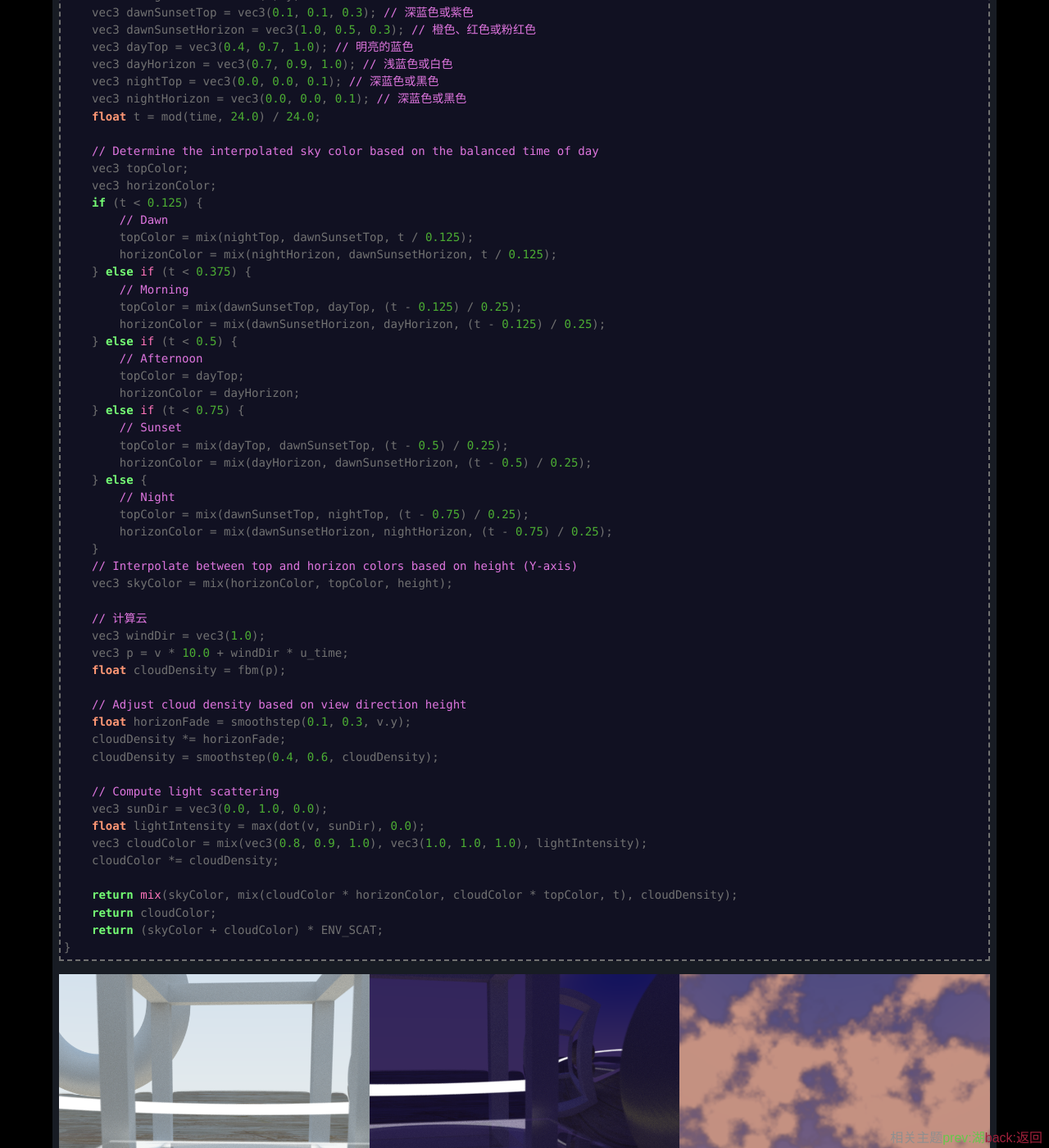
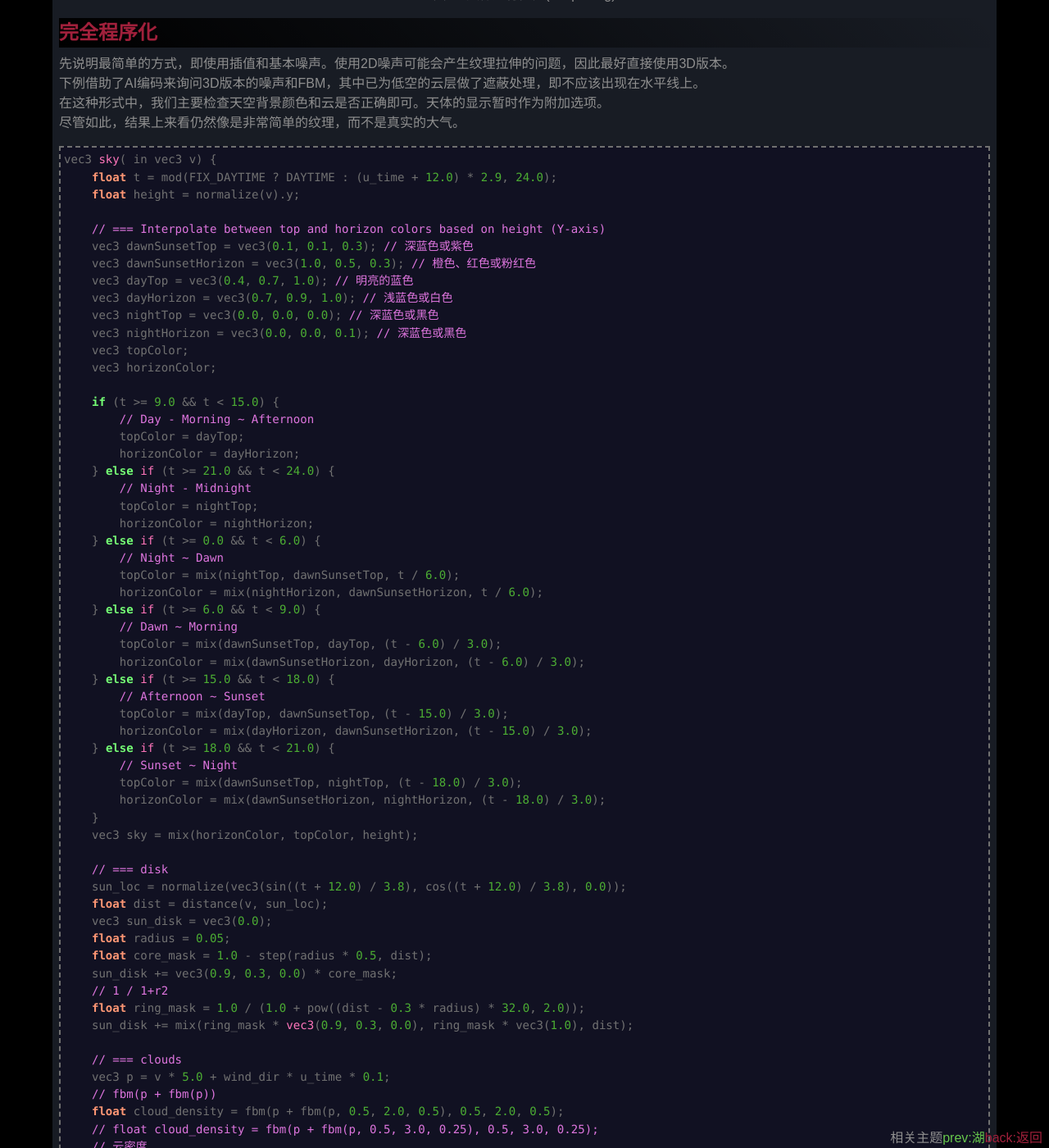
Before and after one commit to mosfetrb/mosfetrb.github.io, a Jekyll site: the page built from _posts/scene/2025-02-17-atmosphere.md, in a window 1280 px wide and 1400 px high, scrolled down 1541 px. Shown: the whole window at 82% size. Built offline with Jekyll 4.4.1, drawn with Linux system fonts in a browser that asks for light colours; some of the changed text lies outside the part shown.

Commit message:
edit post

````diff
--- a/_posts/scene/2025-02-17-atmosphere.md
+++ b/_posts/scene/2025-02-17-atmosphere.md
@@ -5,7 +5,10 @@ author: mosfet
 category: scene
 tags: 场景
 ---
-尽管本文的主题是对环境的建模，但这种模型的构建与一般对象所具有的曲面、仿射等属性无直接关系，换句话说，不是一般几何实体或者属于对象集，处理的方式也多种多样，因此放在这个分类里。
+本文探讨建模通用环境的方法，由于可能不涉及对象，处理的方式也多种多样。
+通常来说这点类似于动画的核心方式，要么是程序化的，要么是物理模拟。
+而然，选择特定的渲染方式也起决定性作用。如果提供路径追踪，那么可以自然地将云层建模为实体并计算着色。
+本文确实使用了路径追踪的SDF渲染器，以提供这种可能性。
 <hr>
 
 <div class="x la bdl2 pdl2 sk bg-gunmetal05 tx-antiqueRuby1">
@@ -34,9 +37,15 @@ tags: 场景
   </pre>
 </div>
 
-最近我正在尝试创建尽可能真实的天空，就像独自探索一个新的主题一样，这需要理论。说到图形学无非是对物理和数学的程序化，如果没有充足的物理和数学知识(甚至哲学)并倒置整个过程会损失意义吗？目前，我认为这不是必要前提。
-另一个值得考虑的问题是，究竟要模拟到什么程度才满意？最简单情况下只需要线性插值，实际上这高度符合现实。但不随任何时间、太阳的角度变化。那么，如果越来越精确，是否需要为它们建立实体？这些巨型模型需要开始公转和自转，而观察者位于远处。（在程序上，让太阳绕地球转是没问题的，这样会简化问题 ）对于这个问题，姑且不认为完全基于物理是可行的，最好只做简化计算，这也导致了最基本的线性经验，尽管它很简单但却很实用。
-最后我要强调一点思考技巧，应该意识到——模拟可从观察者的视角考虑问题从而简化计算。可见场景，即表面或光照的结果，只是世界上某个部分中自我辐射的球系所看到的(即地面的上半球体、底部包含大气层和地面，上部分几乎真空)。这种直觉与相对论之类的理论对空间的观察有一定相似。
+最近我正在尝试创建尽可能真实的天空，或者说场景的通用外环境。
+就像以往独自探索一个新的主题一样，这需要理论，图形学无非是对物理和数学的程序化，如果没有充足的概念(甚至哲学)并倒置整个过程会损失意义吗？目前，我认为这不是必要前提。
+另一个值得考虑的问题是——究竟要为模拟的真实度达到什么水平？典型情况下，插值即可完成任务，实际上这也基本高度符合现实。只是不能随着任何时间、太阳的角度变化。这种技术称为程序化的，为特定事实产生了相当急切简化解决方案，这个方法可以扩展到随时间更新大气的颜色，并产生天体的圆盘使其产生特定轨迹运动、附带有噪声生成的云层等效果。实际上，笔者在大多数情况下都使用了它们。而然，它们本质上不是真正的对象，理论上无法直接参与场景照明，最后必然出现单独着色的尴尬情况。
+
+另一个方向是现实主义的。例如你考虑为它们建立对象，这些巨型模型需要开始公转和自转。并遵从所有照明规律，直到光线到达眼睛。或者我们一旦确定达到某种真实水平就简化计算并转为第一种策略。
+
+对于这个问题，笔者姑且不认为完全基于物理是可行的，最好只做简化计算或者完成必要部分，如前所述，简化最极端的例子是完全程序化的经验，尽管很简单但却很实用。
+
+最后我要强调一点思考技巧，应该意识到——从观察者的角度思考模拟场景。思考观察者会看见什么，这就是最终目的。由于我们处于辐射球系中，即使大气不存在，我们可以令只未命中对象的光线返回程序化环境，以达成一种假象，这就是为什么这种程序化方式很有用且流行的原因之一。
 <div class="x gr txac">
   <div class="x la flex mg0">
     <div class="x la item4-lg item12 pd0">
@@ -46,86 +55,104 @@ tags: 场景
        <img src="/assets/g/2-2.jpg">
     </div>
   </div>
-  <p>图1：太阳和地球(deepai.org)</p>
+  <p>图1：天体运行直觉(deepai.org)</p>
 </div>
 
-## 程序性纹理
-先说明最简单的模拟方式，即使用噪声和线性插值。使用2D噪声可能会产生纹理拉伸的问题，因此最好使用3D版本。
-下例是用AI编码的，其中已为低水平高度的云层做了删除处理。
-我们主要检查天空颜色和云是否正确(如果可以着色，那么也要检查着色方式)，因此先搁置天体的显示。
+## 完全程序化
+先说明最简单的方式，即使用插值和基本噪声。使用2D噪声可能会产生纹理拉伸的问题，因此最好直接使用3D版本。
+下例借助了AI编码来询问3D版本的噪声和FBM，其中已为低空的云层做了遮蔽处理，即不应该出现在水平线上。
+在这种形式中，我们主要检查天空背景颜色和云是否正确即可。天体的显示暂时作为附加选项。
+尽管如此，结果上来看仍然像是非常简单的纹理，而不是真实的大气。
 ```cpp
-vec3 sky( in vec3 v, in float time) {
-    // return mix(vec3(1.0), vec3(0.5, 0.7, 1.0), smoothstep(0.0, 0.7, 0.5 * (v.y + 1.0)));
+vec3 sky( in vec3 v) {
+    float t = mod(FIX_DAYTIME ? DAYTIME : (u_time + 12.0) * 2.9, 24.0);
+    float height = normalize(v).y;
 
-    float height = normalize(v).y;
+    // === Interpolate between top and horizon colors based on height (Y-axis)
     vec3 dawnSunsetTop = vec3(0.1, 0.1, 0.3); // 深蓝色或紫色
     vec3 dawnSunsetHorizon = vec3(1.0, 0.5, 0.3); // 橙色、红色或粉红色
     vec3 dayTop = vec3(0.4, 0.7, 1.0); // 明亮的蓝色
     vec3 dayHorizon = vec3(0.7, 0.9, 1.0); // 浅蓝色或白色
-    vec3 nightTop = vec3(0.0, 0.0, 0.1); // 深蓝色或黑色
+    vec3 nightTop = vec3(0.0, 0.0, 0.0); // 深蓝色或黑色
     vec3 nightHorizon = vec3(0.0, 0.0, 0.1); // 深蓝色或黑色
-    float t = mod(time, 24.0) / 24.0;
-
-    // Determine the interpolated sky color based on the balanced time of day
     vec3 topColor;
     vec3 horizonColor;
-    if (t < 0.125) {
-        // Dawn
-        topColor = mix(nightTop, dawnSunsetTop, t / 0.125);
-        horizonColor = mix(nightHorizon, dawnSunsetHorizon, t / 0.125);
-    } else if (t < 0.375) {
-        // Morning
-        topColor = mix(dawnSunsetTop, dayTop, (t - 0.125) / 0.25);
-        horizonColor = mix(dawnSunsetHorizon, dayHorizon, (t - 0.125) / 0.25);
-    } else if (t < 0.5) {
-        // Afternoon
+
+    if (t >= 9.0 && t < 15.0) {
+        // Day - Morning ~ Afternoon
         topColor = dayTop;
         horizonColor = dayHorizon;
-    } else if (t < 0.75) {
-        // Sunset
-        topColor = mix(dayTop, dawnSunsetTop, (t - 0.5) / 0.25);
-        horizonColor = mix(dayHorizon, dawnSunsetHorizon, (t - 0.5) / 0.25);
-    } else {
-        // Night
-        topColor = mix(dawnSunsetTop, nightTop, (t - 0.75) / 0.25);
-        horizonColor = mix(dawnSunsetHorizon, nightHorizon, (t - 0.75) / 0.25);
+    } else if (t >= 21.0 && t < 24.0) {
+        // Night - Midnight
+        topColor = nightTop;
+        horizonColor = nightHorizon;
+    } else if (t >= 0.0 && t < 6.0) {
+        // Night ~ Dawn
+        topColor = mix(nightTop, dawnSunsetTop, t / 6.0);
+        horizonColor = mix(nightHorizon, dawnSunsetHorizon, t / 6.0);
+    } else if (t >= 6.0 && t < 9.0) {
+        // Dawn ~ Morning
+        topColor = mix(dawnSunsetTop, dayTop, (t - 6.0) / 3.0);
+        horizonColor = mix(dawnSunsetHorizon, dayHorizon, (t - 6.0) / 3.0);
+    } else if (t >= 15.0 && t < 18.0) {
+        // Afternoon ~ Sunset
+        topColor = mix(dayTop, dawnSunsetTop, (t - 15.0) / 3.0);
+        horizonColor = mix(dayHorizon, dawnSunsetHorizon, (t - 15.0) / 3.0);
+    } else if (t >= 18.0 && t < 21.0) {
+        // Sunset ~ Night
+        topColor = mix(dawnSunsetTop, nightTop, (t - 18.0) / 3.0);
+        horizonColor = mix(dawnSunsetHorizon, nightHorizon, (t - 18.0) / 3.0);
     }
-    // Interpolate between top and horizon colors based on height (Y-axis)
-    vec3 skyColor = mix(horizonColor, topColor, height);
+    vec3 sky = mix(horizonColor, topColor, height);
 
-    // 计算云
-    vec3 windDir = vec3(1.0);
-    vec3 p = v * 10.0 + windDir * u_time;
-    float cloudDensity = fbm(p);
+    // === disk
+    sun_loc = normalize(vec3(sin((t + 12.0) / 3.8), cos((t + 12.0) / 3.8), 0.0));
+    float dist = distance(v, sun_loc);
+    vec3 sun_disk = vec3(0.0);
+    float radius = 0.05;
+    float core_mask = 1.0 - step(radius * 0.5, dist);
+    sun_disk += vec3(0.9, 0.3, 0.0) * core_mask;
+    // 1 / 1+r2
+    float ring_mask = 1.0 / (1.0 + pow((dist - 0.3 * radius) * 32.0, 2.0));
+    sun_disk += mix(ring_mask * vec3(0.9, 0.3, 0.0), ring_mask * vec3(1.0), dist);
 
+    // === clouds
+    vec3 p = v * 5.0 + wind_dir * u_time * 0.1;
+    // fbm(p + fbm(p))
+    float cloud_density = fbm(p + fbm(p, 0.5, 2.0, 0.5), 0.5, 2.0, 0.5);
+    // float cloud_density = fbm(p + fbm(p, 0.5, 3.0, 0.25), 0.5, 3.0, 0.25);
+    // 云密度
     // Adjust cloud density based on view direction height
     float horizonFade = smoothstep(0.1, 0.3, v.y);
-    cloudDensity *= horizonFade;
-    cloudDensity = smoothstep(0.4, 0.6, cloudDensity);
+    cloud_density *= horizonFade;
+    cloud_density = smoothstep(0.4, 0.6, cloud_density);
 
-    // Compute light scattering
-    vec3 sunDir = vec3(0.0, 1.0, 0.0);
-    float lightIntensity = max(dot(v, sunDir), 0.0);
-    vec3 cloudColor = mix(vec3(0.8, 0.9, 1.0), vec3(1.0, 1.0, 1.0), lightIntensity);
-    cloudColor *= cloudDensity;
+    // 模拟太阳照明云
+    // 如果v和sun_loc越接近，则越亮，尽管理论上不应该影响太多，因为天空也散射云
+    // 太阳位置处于背面时会完全隐藏云，因此最好加上固定值（模拟环境照明）
+    // kd vec3 1.0 I 1.0
+    vec3 n = vec3(0.0, 1.0, 0.0);
+    float cloud_lambertian = max(0.0, dot(sun_loc, v));
+    cloud_lambertian = smoothstep(0.0, 1.0, cloud_lambertian);
 
-    return mix(skyColor, mix(cloudColor * horizonColor, cloudColor * topColor, t), cloudDensity);
-    return cloudColor;
-    return (skyColor + cloudColor) * ENV_SCAT;
+    return sky * ENV_SACT_FACTOR + sun_disk + vec3(1.0) * cloud_density * cloud_lambertian;
 }
 ```
 
 <div class="x gr txac">
   <div class="x la flex mg0">
-    <div class="x la item4-lg item12 pd0">
+    <div class="x la item3-lg item12 pd0">
       <img src="/assets/i/6-1.png">
     </div>
-    <div class="x la item4-lg item12 pd0">
+    <div class="x la item3-lg item12 pd0">
        <img src="/assets/i/6-2.png">
     </div>
-    <div class="x la item4-lg item12 pd0">
+    <div class="x la item3-lg item12 pd0">
        <img src="/assets/i/6-3.png">
     </div>
+    <div class="x la item3-lg item12 pd0">
+       <img src="/assets/i/6-4.png">
+    </div>
   </div>
-  <p>图2：使用旧渲染器 结果（左：白天 右：黑夜）</p>
+  <p>图2：完全程序化（按时间顺序）</p>
 </div>
````
Also changed, not shown: assets/i/6-1.png, assets/i/6-2.png, assets/i/6-3.png, assets/i/6-4.png (added).
